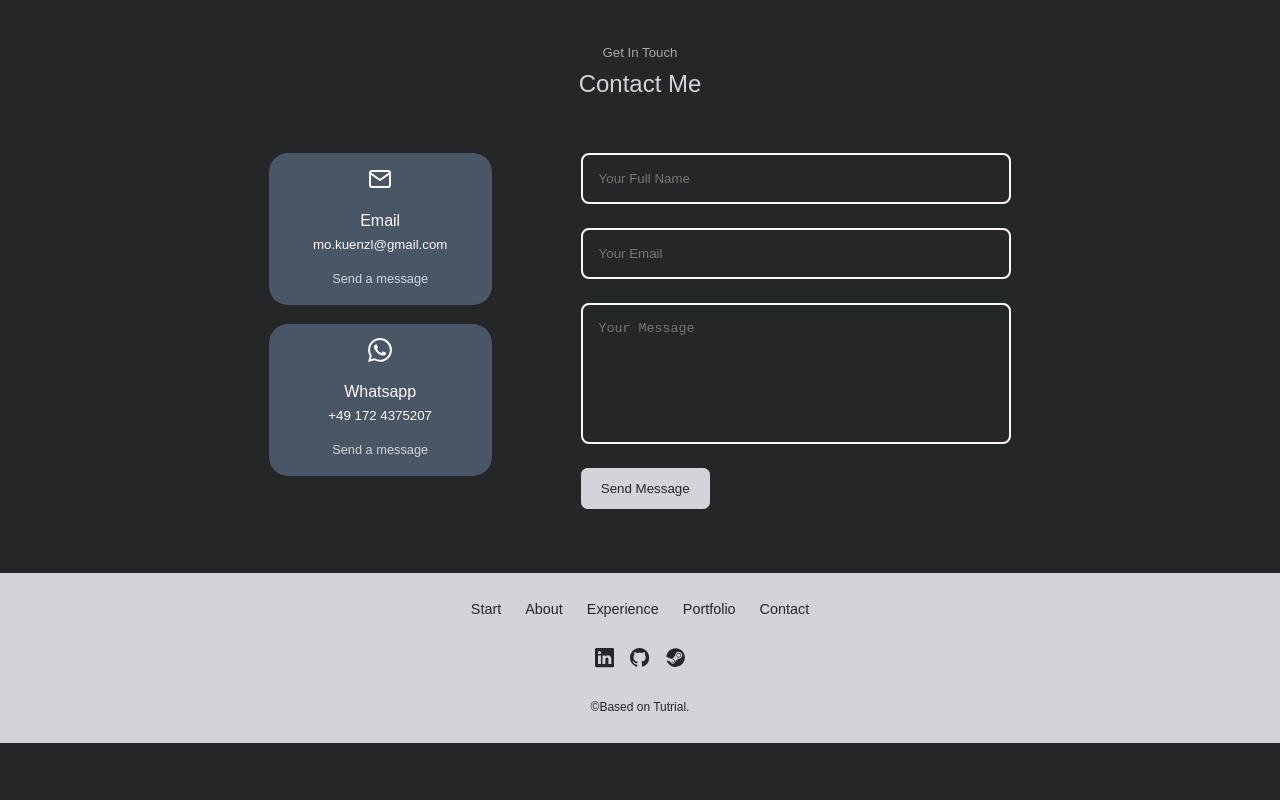
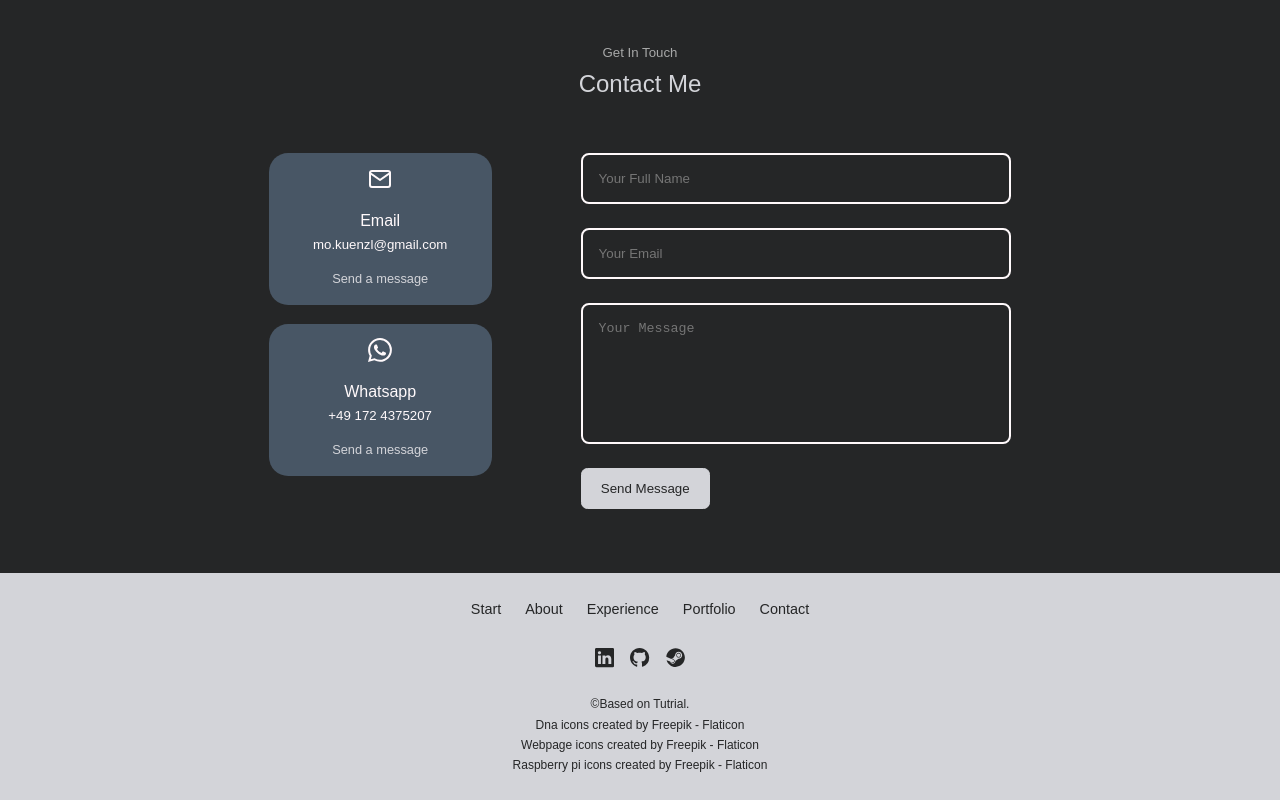
Before and after one commit to mkuenzl/cv, a React (Create React App) app: page / in a window 1280 px wide. Shown: the part 3128-3928 px from the top of the page. Before the commit the page ends 3871 px from the top, so only its background shows below. Built offline with nearby package versions, Linux system fonts and the light colour scheme; a web font is replaced by a local one.

Commit message:
added contributions of icons to footer section

```diff
--- a/src/components/footer/Footer.jsx
+++ b/src/components/footer/Footer.jsx
@@ -25,6 +25,9 @@ const Footer = () => {
 
       <div className="footer_copyright">
         <small>&copy;Based on Tutrial.</small>
+        <small><a href="https://www.flaticon.com/free-icons/dna" title="dna icons">Dna icons created by Freepik - Flaticon</a></small>
+        <small><a href="https://www.flaticon.com/free-icons/webpage" title="webpage icons">Webpage icons created by Freepik - Flaticon</a></small>
+        <small><a href="https://www.flaticon.com/free-icons/raspberry-pi" title="raspberry pi icons">Raspberry pi icons created by Freepik - Flaticon</a></small>
       </div>
 
     </footer>
--- a/src/components/footer/footer.css
+++ b/src/components/footer/footer.css
@@ -27,6 +27,8 @@ footer a {
 }
 
 .footer_copyright {
+    display: flex;
+    flex-direction: column;
     margin-bottom: 0rem;
     color: var(--color-bg);
 }
```
